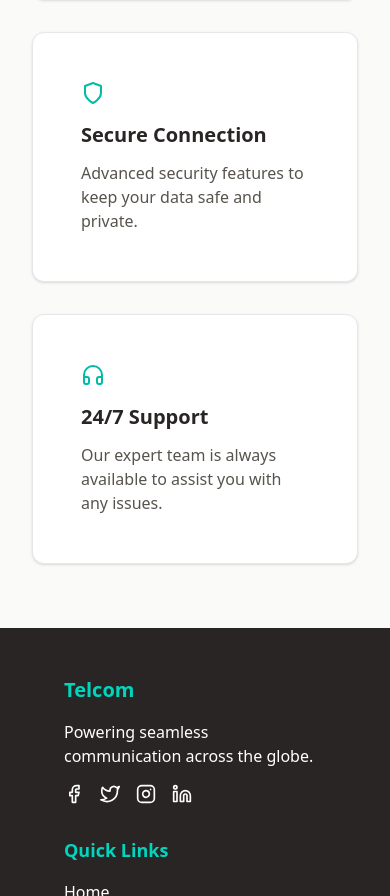
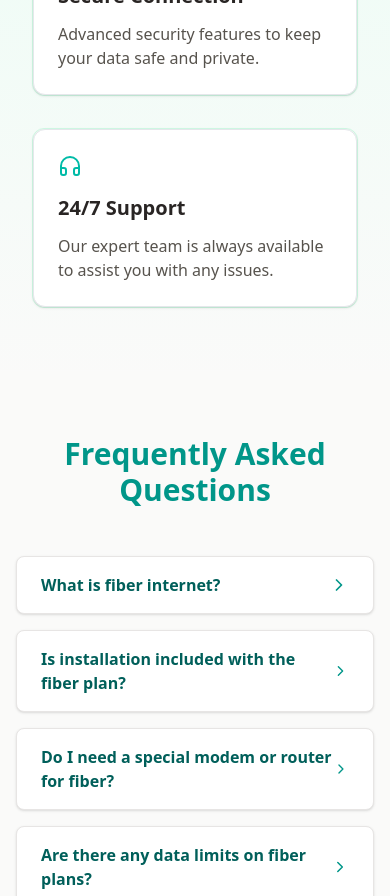
Before and after one commit to KawtarSahili/Website_Project, a React (Vite) app in the folder frontend/: page /fiber in a window 390 px wide. Shown: the part 4240-5136 px from the top of the page. Built offline with nearby package versions, Linux system fonts and the light colour scheme.

Commit message:
Latest Update

```diff
--- a/frontend/src/pages/ADSLPlansPage.jsx
+++ b/frontend/src/pages/ADSLPlansPage.jsx
@@ -265,7 +265,7 @@ const ADSLPlansPage = () => {
 
 
         {/* Why Choose ADSL */}
-        <section className="py-16 bg-stone-50">
+        <section className="py-16 bg-gradient-to-b from-emerald-50 to-stone-50 ">
           <div className="container mx-auto px-4 md:px-20">
             <div className="text-center mb-12">
               <h2 className="text-3xl font-bold text-teal-600 mb-4">Why Choose Our ADSL Network?</h2>
@@ -295,7 +295,7 @@ const ADSLPlansPage = () => {
         </section>
 
         {/* ADSL vs Fiber */}
-        <section className="py-16 bg-white">
+        <section className="py-16 bg-gradient-to-b from-stone-50 to-emerald-50 ">
           <div className="container mx-auto px-4 max-w-4xl">
             <div className="text-center mb-12">
               <h2 className="text-3xl font-bold text-teal-600 mb-4">ADSL vs Fiber: Which is Right for You?</h2>
@@ -313,17 +313,17 @@ const ADSLPlansPage = () => {
                   </tr>
                 </thead>
                 <tbody className="text-stone-700">
-                  <tr className="even:bg-stone-50">
+                  <tr className="bg-stone-50">
                     <td className="py-4 px-6 font-medium">Speed Range</td>
                     <td className="py-4 px-6">1–20 Mbps</td>
                     <td className="py-4 px-6">50–1000 Mbps</td>
                   </tr>
-                  <tr className="even:bg-stone-50">
+                  <tr className="bg-stone-50">
                     <td className="py-4 px-6 font-medium">Availability</td>
                     <td className="py-4 px-6">Nationwide</td>
                     <td className="py-4 px-6">Urban areas</td>
                   </tr>
-                  <tr className="even:bg-stone-50">
+                  <tr className="bg-stone-50">
                     <td className="py-4 px-6 font-medium">Price Range</td>
                     <td className="py-4 px-6">199–399 MAD/month</td>
                     <td className="py-4 px-6">299–1299 MAD/month</td>
--- a/frontend/src/pages/FiberPlansPage.jsx
+++ b/frontend/src/pages/FiberPlansPage.jsx
@@ -114,6 +114,28 @@ const FiberPlansPage = () => {
       description: "Our expert team is always available to assist you with any issues."
     }
   ];
+  const faqs = [
+  {
+    question: "What is fiber internet?",
+    answer: "Fiber internet uses fiber-optic cables to deliver faster and more stable internet compared to ADSL or cable connections."
+  },
+  {
+    question: "Is installation included with the fiber plan?",
+    answer: "Yes, installation is included. A technician will visit your home to complete the setup."
+  },
+  {
+    question: "Do I need a special modem or router for fiber?",
+    answer: "Yes, we provide a fiber-compatible router to ensure optimal performance."
+  },
+  {
+    question: "Are there any data limits on fiber plans?",
+    answer: "No, all our fiber plans come with unlimited data usage so you can stream and browse freely."
+  },
+  {
+    question: "How long does it take to get connected?",
+    answer: "Typically, installation and activation take 1 to 3 business days after your order is confirmed."
+  }
+];
 
   // Auto-play carousel
   useEffect(() => {
@@ -254,7 +276,7 @@ const FiberPlansPage = () => {
         </section>
 
         {/* Why Choose Us Section */}
-        <section className="py-16 bg-stone-50">
+        <section className="py-16 bg-gradient-to-b from-white via-emerald-50 to-stone-50">
           <div className="container mx-auto px-4 md:px-20">
             <div className="text-center mb-12">
               <h2 className="text-3xl font-bold text-teal-600 mb-4">Why Choose Our Fiber Network?</h2>
@@ -263,24 +285,52 @@ const FiberPlansPage = () => {
 
             <div className="grid grid-cols-1 md:grid-cols-2 lg:grid-cols-4 gap-8 px-4 md:px-0">
               {whyChooseUs.map((item, index) => (
-                <SpotlightCard
+
+                  <div className=" border border-emerald-100 rounded-xl  transition duration-300 h-full">
+                                    <SpotlightCard
                   key={index}
                   className="h-full"
-                  spotlightColor="rgba(0, 168, 107, 0.2)"
+                  spotlightColor="rgba(236, 253, 245, 1)"
                 >
-                  <div className="bg-white p-6 md:p-8 rounded-xl  transition duration-300 h-full">
-                    <div className="mb-4">
+                    <div className="mb-4 ">
                       {item.icon}
                     </div>
                     <h3 className="text-xl font-semibold text-stone-800 mb-3">{item.title}</h3>
                     <p className="text-stone-600">{item.description}</p>
+                    </SpotlightCard>
                   </div>
-                </SpotlightCard>
+
               ))}
             </div>
 
           </div>
         </section>
+
+        {/* FAQ Section */}
+        <section className="py-16 bg-stone-50">
+          <div className="container mx-auto px-4 max-w-4xl">
+            <div className="text-center mb-12">
+              <h2 className="text-3xl font-bold text-teal-600 mb-4">Frequently Asked Questions</h2>
+            </div>
+            <div className="space-y-4">
+              {faqs.map((faq, index) => (
+                <div key={index} className="bg-white rounded-lg shadow-sm overflow-hidden border border-stone-200">
+                  <details className="group">
+                    <summary className="list-none cursor-pointer">
+                      <div className="px-6 py-4 flex justify-between items-center hover:bg-stone-50">
+                        <h3 className="font-semibold text-teal-800">{faq.question}</h3>
+                        <FiChevronRight className="w-5 h-5 text-teal-600 transform group-open:rotate-90 transition-transform" />
+                      </div>
+                    </summary>
+                    <div className="px-6 pb-4 text-stone-600">
+                      {faq.answer}
+                    </div>
+                  </details>
+                </div>
+              ))}
+            </div>
+          </div>
+      </section>
       </main>
 
       {/* Footer Component */}
--- a/frontend/src/pages/StudentsOffer.jsx
+++ b/frontend/src/pages/StudentsOffer.jsx
@@ -71,7 +71,7 @@ const StudentsOffer = () => {
       <Header />
 
       <main className="flex-grow">
-        <section className="relative h-96 md:h-[500px] flex items-center justify-center text-white bg-gradient-to-b from-teal-800 via-teal-600 to-stone-50">
+        <section className="relative h-96 md:h-[450px] flex items-center justify-center text-white bg-gradient-to-b from-teal-800 via-teal-600 to-stone-50">
           <div className="max-w-5xl mx-auto  px-6 text-center">
             <h1 className="text-4xl md:text-5xl font-bold mb-4">Student Exclusive Offers</h1>
             <p className="text-xl md:text-2xl mb-6">
```
Also changed, not shown: frontend/src/pages/ContactUs.jsx (+3 -4 lines).
